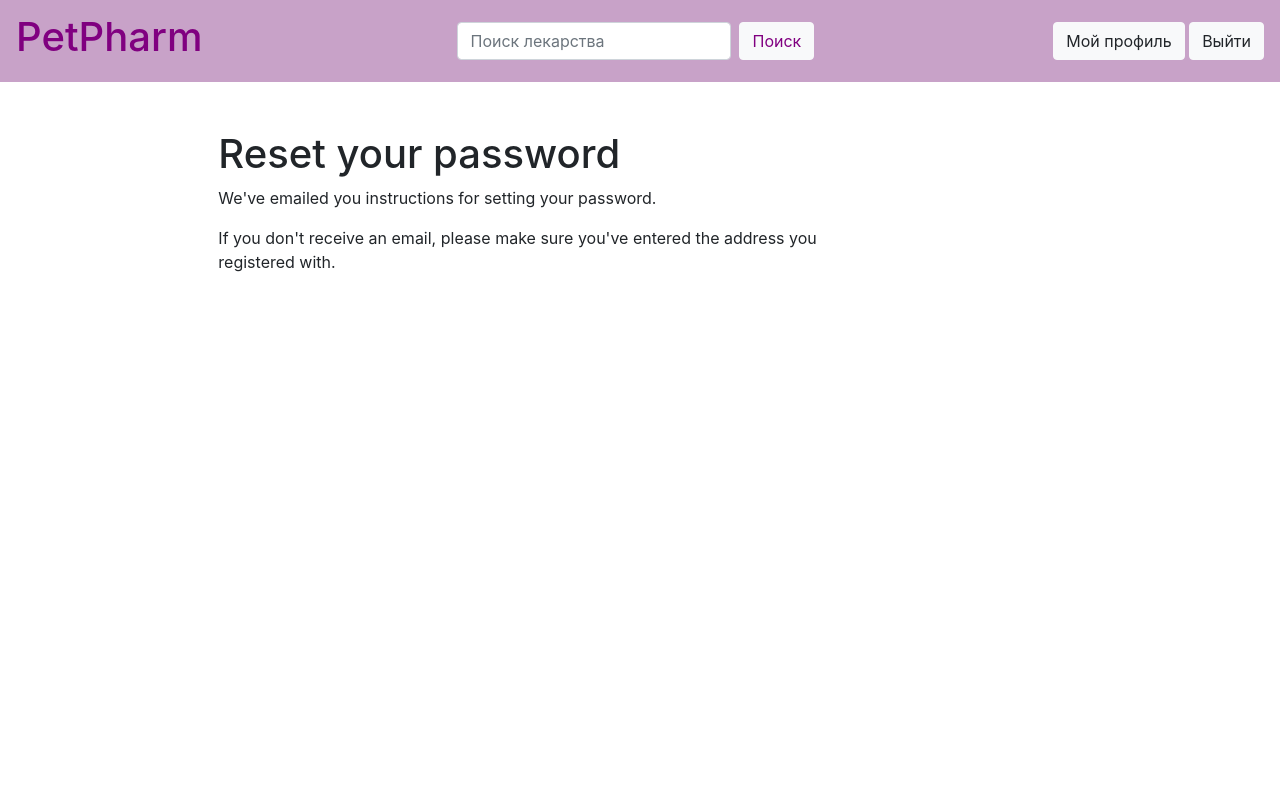
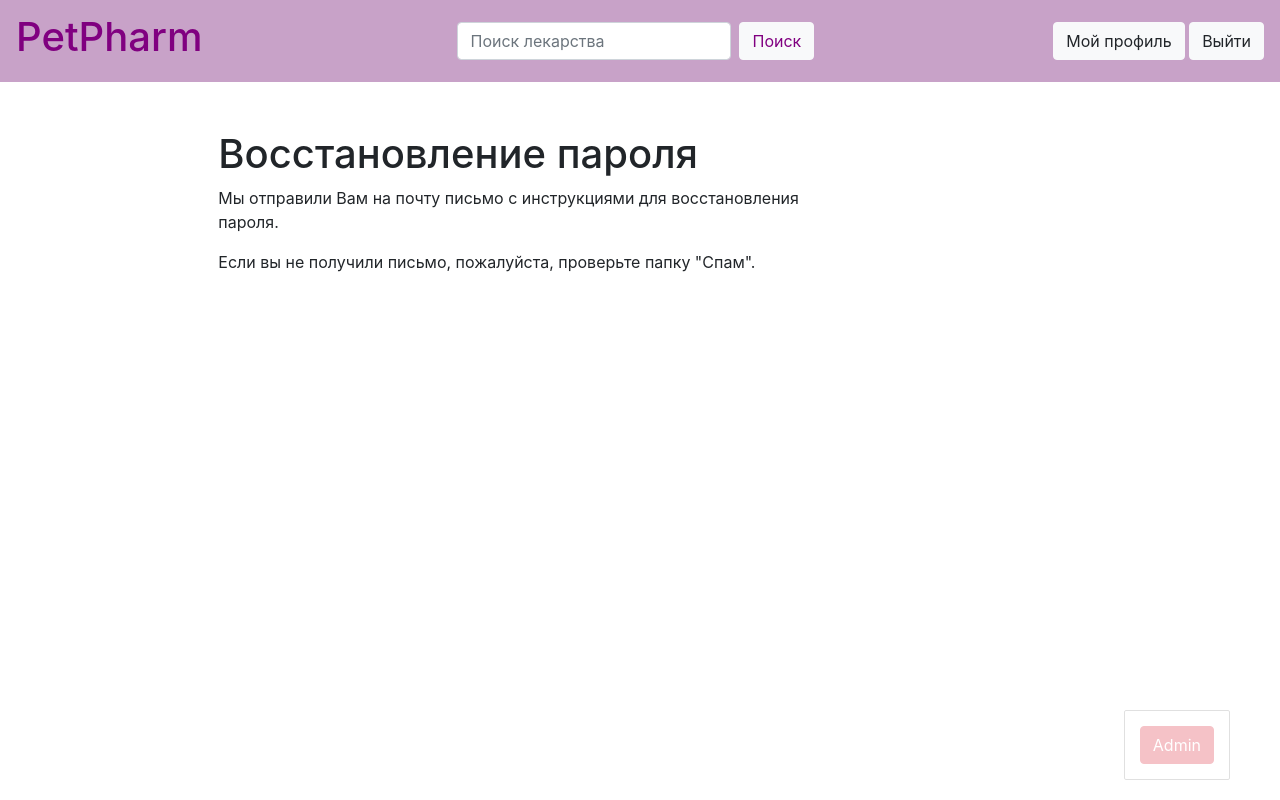
Before and after one commit to lenakotishova/PetPharm, a Django app: page /password_reset/done/ in a window 1280 px wide. Run offline with Django 3.2, Linux system fonts and the light colour scheme; a user stored in the database is signed in; parts of the project's set-up code (start-up, migrations or seed data) failed here and were passed over; some libraries are stand-ins or nearby versions.

Commit message:
Commit 6. Before creation

```diff
--- a/PetPharm/settings.py
+++ b/PetPharm/settings.py
@@ -104,7 +104,7 @@ AUTH_PASSWORD_VALIDATORS = [
 # Internationalization
 # https://docs.djangoproject.com/en/3.2/topics/i18n/
 
-LANGUAGE_CODE = 'en-us'
+LANGUAGE_CODE = 'ru-RU'
 
 TIME_ZONE = 'UTC'
 
@@ -119,6 +119,9 @@ USE_TZ = True
 # https://docs.djangoproject.com/en/3.2/howto/static-files/
 
 STATIC_URL = '/static/'
+STATICFILES_DIRS = [
+    os.path.join(BASE_DIR, 'static'),
+]
 
 # Default primary key field type
 # https://docs.djangoproject.com/en/3.2/ref/settings/#default-auto-field
--- a/project/static/style.css
+++ b/project/static/style.css
@@ -7,6 +7,25 @@
 }
 
 hr {
-
     border: solid #003380 5px;
 }
+
+.admin-panel {
+    border: 1px solid #999;
+    border-radius: 2px;
+    position: fixed;
+    right: 50px;
+    bottom: 20px;
+    opacity: 0.3;
+    padding: 10px;
+
+}
+
+.admin-panel a {
+    display: block;
+    margin: 5px;
+}
+
+.admin-panel:hover{
+    opacity: 1;
+}
--- a/project/templates/base.html
+++ b/project/templates/base.html
@@ -7,12 +7,12 @@
 <html lang="en">
 <head>
     <meta charset="UTF-8">
+<link rel="stylesheet" href="{% static 'style.css' %}" >
+
 <header>
-
     <nav class="navbar navbar-light" style="background-color: #c8a2c8;">
         <a class="navbar-brand" href="{% url 'project:all_medicines' %}" style="color: #800080">
             <h1> PetPharm </h1> </a>
-
         <form class="form-inline my-2 my-lg-0" action="{% url 'project:all_medicines' %}">
             <input class="form-control mr-sm-2" type="Поиск лекарства" placeholder="Поиск лекарства" aria-label="Поиск лекарства" name="Поиск лекарства по названию или описанию">
             <button class="btn btn-light" type="submit" style="color: #800080">Поиск</button>
@@ -76,7 +76,13 @@
     </div>
 </div>
 
+</div>
 
+{% if request.user.is_authenticated and request.user.is_staff %}
+    <div class="admin-panel">
+    <a href="/admin" class="btn btn-danger"> Admin</a>
+    {% block admin-panel %} {% endblock %}
+{% endif %}
 </div>
 </body>
 </html>
--- a/project/templates/medicines/share.html
+++ b/project/templates/medicines/share.html
@@ -6,14 +6,14 @@
 
 {% block body %}
     {% if not sent %}
-        <h1>Share {{ medicine.title}} via email</h1>
+        <h1>Поделиться {{ medicine.title}} по электронной почте</h1>
         <form action="." method="post">
             {{ form.as_p }}
             {% csrf_token %}
-            <input type="submit" value="Share!">
+            <input type="submit" value="Share!" class="btn btn-light">
         </form>
     {% else %}
         Email has been sent.
     {% endif %}
-    <a href="{% url "project:all_medicines" %}"> Back to all medicines </a>
+    <a href="{% url "project:all_medicines" %}"> Ко всем материалам </a>
 {% endblock %}
--- a/project/templates/profile.html
+++ b/project/templates/profile.html
@@ -1,4 +1,5 @@
 {% extends 'base.html' %}
+{% load bootstrap4 %}
 
 {% block title %}
     Profile
@@ -7,7 +8,7 @@
 {% block body %}
     <p>{{ user.first_name }}, {{ user.last_name }}</p>
     <p>{{ user.profile.birth }}</p>
-    <p> <img src="{{ user.profile.photo.url }}" alt="alt text"></p>
+    <p> <img src="{{ user.profile.photo.url }}" alt="alt text" class="mt-0"></p>
     <a href="{% url "project:edit_profile" %}">edit profile </a>
 
 {% endblock %}
--- a/project/templates/registration/password_reset_done.html
+++ b/project/templates/registration/password_reset_done.html
@@ -1,9 +1,9 @@
 {% extends "base.html" %}
 
-{% block title %}Reset your password{% endblock %}
+{% block title %}Восстановление пароля{% endblock %}
 
 {% block body %}
-  <h1>Reset your password</h1>
-  <p>We've emailed you instructions for setting your password.</p>
-  <p>If you don't receive an email, please make sure you've entered the address you registered with.</p>
+  <h1>Восстановление пароля</h1>
+  <p>Мы отправили Вам на почту письмо с инструкциями для восстановления пароля.</p>
+  <p>Если вы не получили письмо, пожалуйста, проверьте папку "Спам".</p>
 {% endblock %}
--- a/project/templates/registration/password_reset_form.html
+++ b/project/templates/registration/password_reset_form.html
@@ -1,6 +1,6 @@
 {% extends "base.html" %}
 
-{% block title %}Reset your password{% endblock %}
+{% block title %}Восстановление пароля{% endblock %}
 
 {% block body %}
   <h1>Забыли пароль?</h1>
```
Also changed, not shown: project/templates/login.html (deleted, +0 -46 lines), project/templates/medicines/detailed_medicine.html (+4 -3 lines), project/templates/register.html (+2 -6 lines), project/templates/registration/login.html (+4 -6 lines), project/templates/registration_complete.html (+6 -5 lines), db.sqlite3. Lines whose indentation alone changed are shown as unchanged.
